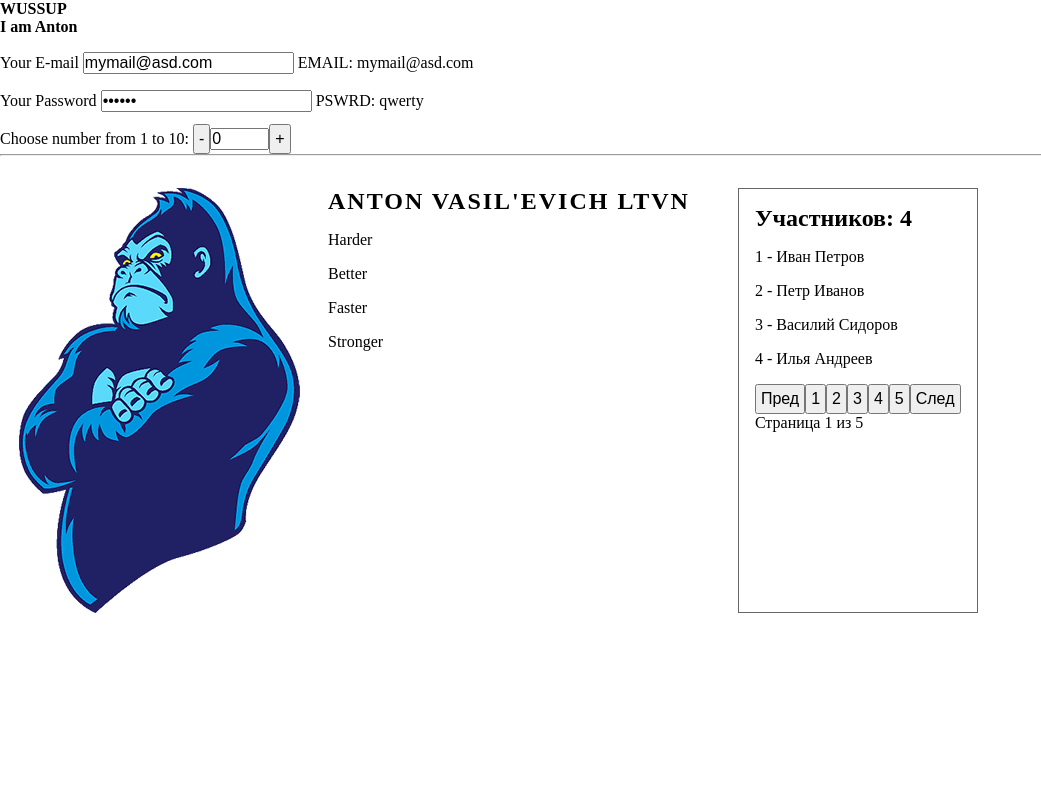
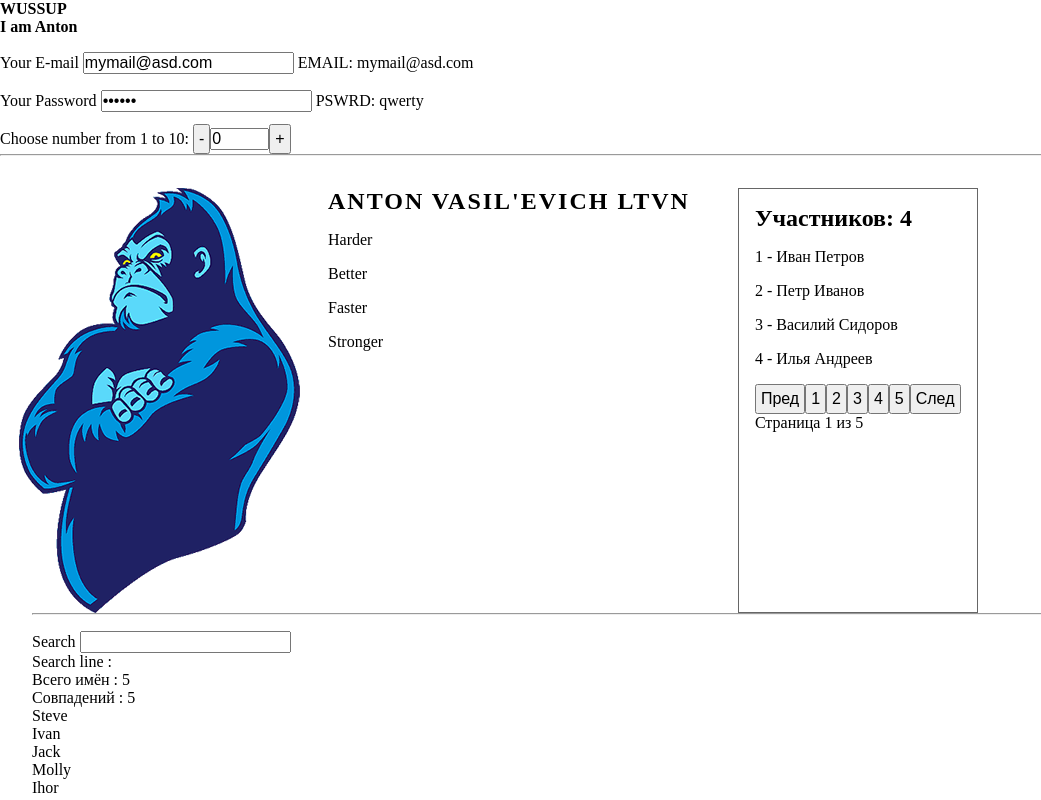
Before and after one commit to 1amanton/Learn-VUE, a Vue app: page / in a window 1280 px wide. Shown: the whole page, without its empty margins (0-1041 px from the left). Built offline with nearby package versions, Linux system fonts and the light colour scheme.

Commit message:
search filter by computed

```diff
--- a/src/App.vue
+++ b/src/App.vue
@@ -3,17 +3,21 @@
     <h1>WUSSUP</h1>
     <MyComponent/>
     <UserCard/>
+    <SearchComponent/>
+
   </div>
 </template>
 
 <script>
 import MyComponent from "@/components/MyComponent";
-import UserCard from "@/components/User.Card";
+import UserCard from "@/components/UserCard";
+import SearchComponent from "@/components/SearchComponent";
 
 export default {
   name: 'App',
 
   components: {
+    SearchComponent,
     UserCard,
     MyComponent
   }
--- /dev/null
+++ b/src/components/SearchComponent.vue
@@ -0,0 +1,53 @@
+<template>
+  <div class="search">
+    <hr>
+    <label for="search"> Search
+      <input
+          @input="searchLine = $event.target.value"
+          type="text" name="" id="search">
+    </label>
+    <span>Search line : {{ searchLine }}</span>
+
+    <span>Всего имён : {{ nameList.length }}</span>
+    <span>Совпадений : {{ filteredList.length }}</span>
+
+    <span
+        v-for="(name, index) in filteredList"
+        :key="index"
+    >
+      {{ name }}
+    </span>
+  </div>
+</template>
+
+<script>
+export default {
+  name: "SearchComponent",
+
+  data() {
+    return {
+      searchLine: "",
+      nameList: ["Steve", "Ivan", "Jack", "Molly", "Ihor"],
+    }
+  },
+
+  methods: {
+  },
+
+  computed: {
+    filteredList() {
+      let regExp = new RegExp(this.searchLine, "i")
+      return this.nameList.filter(el => regExp.test(el))
+    }
+  }
+}
+</script>
+
+<style scoped>
+.search {
+  display: flex;
+  flex-direction: column;
+  padding: 0 2rem;
+}
+
+</style>
--- a/src/components/User.Card.vue
+++ b/src/components/UserCard.vue
@@ -41,7 +41,6 @@
         <span>Страница {{ currentPage }} из {{ pages }}</span>
       </div>
     </div>
-
   </div>
 </template>
 
```
